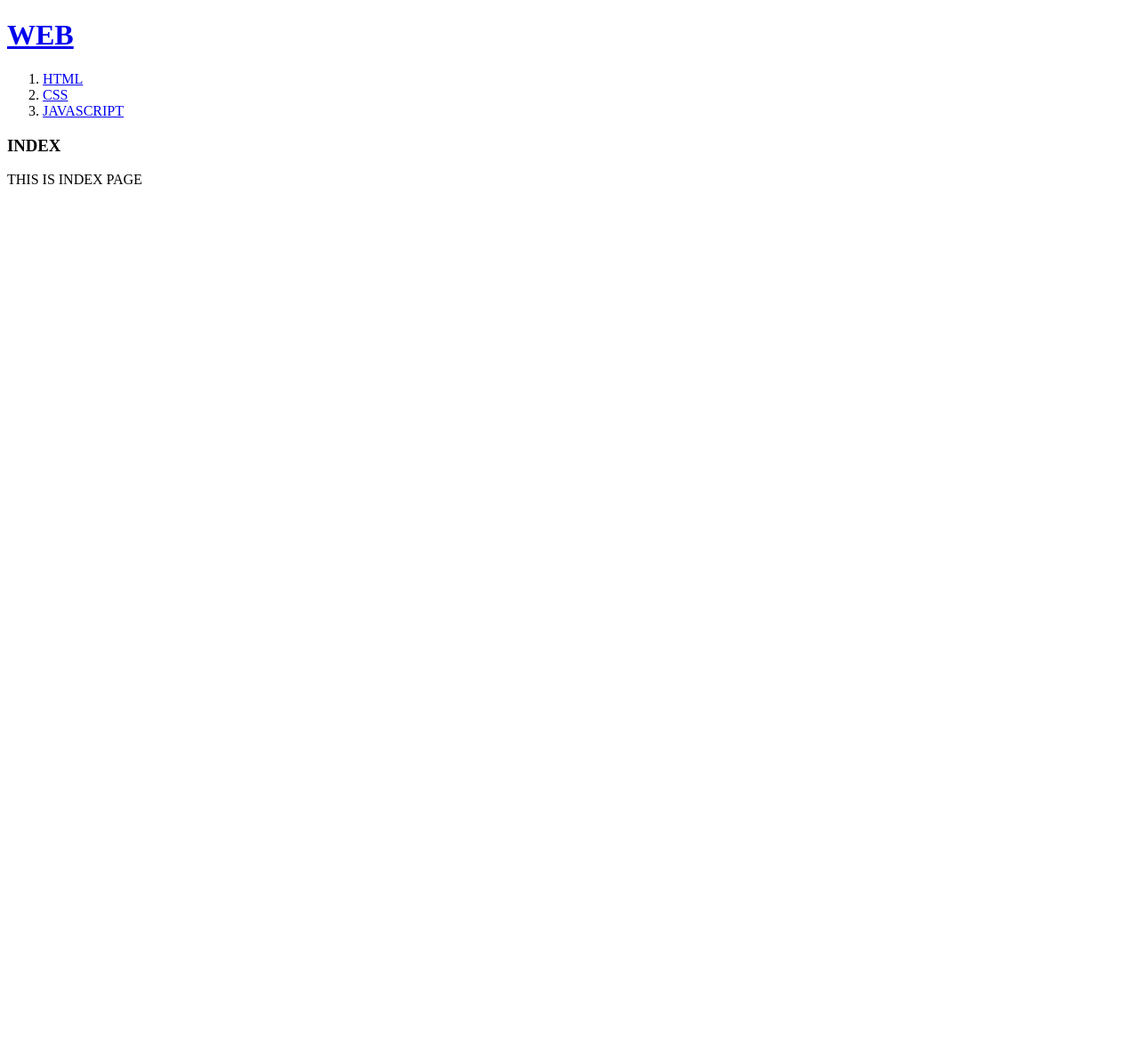
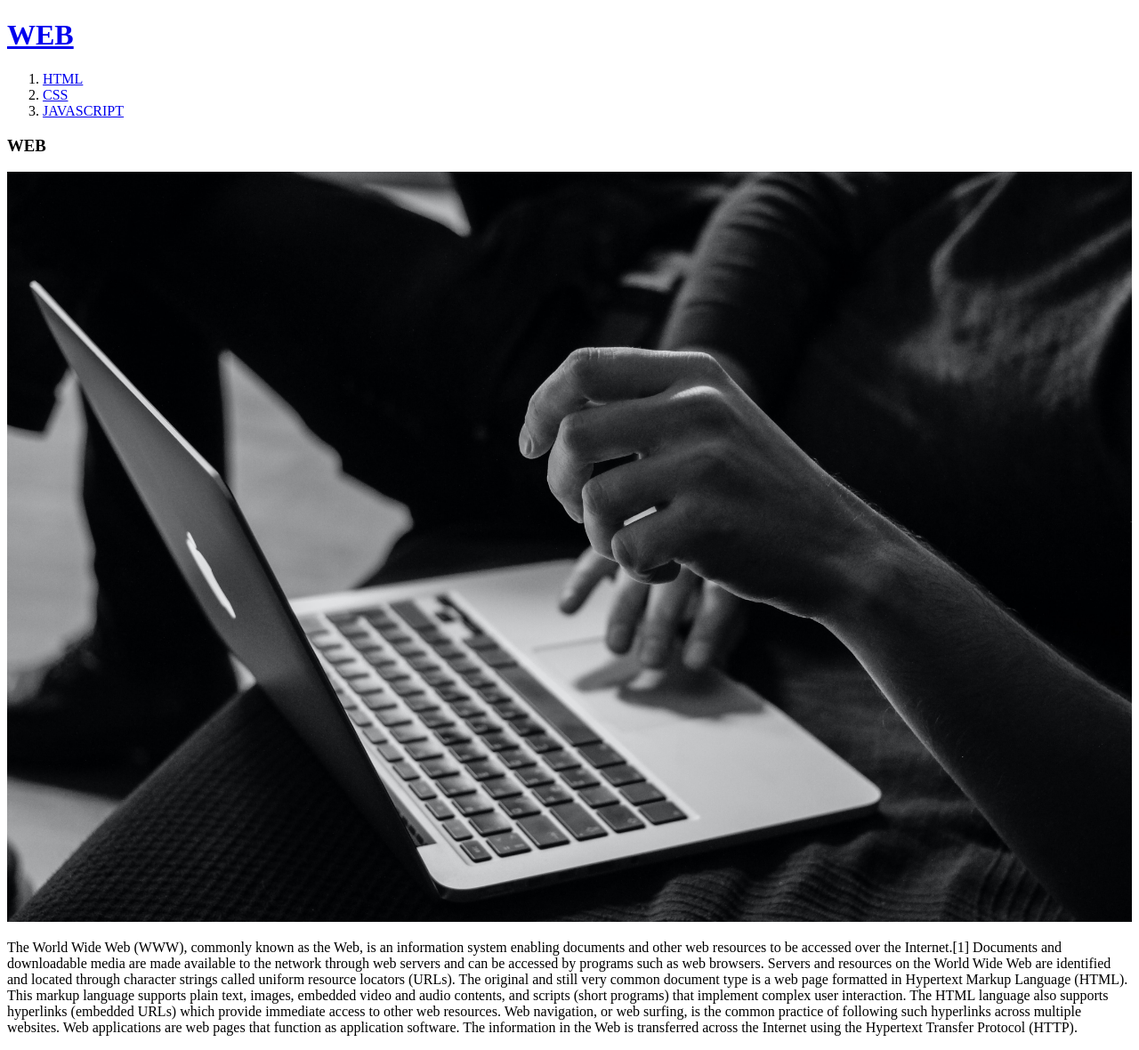
Before and after one commit to leey00nsu/my-first-web-site, a plain HTML site: page index.html in a window 1280 px wide. Shown: the whole page at 89% size. Before the commit the page ends 800 px from the top, so only its background shows below. Drawn offline with Linux system fonts and the light colour scheme.

Commit message:
Add files via upload

```diff
--- a/index.html
+++ b/index.html
@@ -11,8 +11,12 @@
   <li><a href="2.html">CSS</a></li>
   <li><a href="3.html">JAVASCRIPT</a></li>
   </ol>
-  <h3>INDEX</h3>
+  <h3>WEB</h3>
 
-  <p>THIS IS INDEX PAGE</p>
+  <img src="web.jpg" alt="web image" width="100%" height="100%">
+
+  <p>The World Wide Web (WWW), commonly known as the Web, is an information system enabling documents and other web resources to be accessed over the Internet.[1]
+
+Documents and downloadable media are made available to the network through web servers and can be accessed by programs such as web browsers. Servers and resources on the World Wide Web are identified and located through character strings called uniform resource locators (URLs). The original and still very common document type is a web page formatted in Hypertext Markup Language (HTML). This markup language supports plain text, images, embedded video and audio contents, and scripts (short programs) that implement complex user interaction. The HTML language also supports hyperlinks (embedded URLs) which provide immediate access to other web resources. Web navigation, or web surfing, is the common practice of following such hyperlinks across multiple websites. Web applications are web pages that function as application software. The information in the Web is transferred across the Internet using the Hypertext Transfer Protocol (HTTP).</p>
   </body>
 </html>
```
Also changed, not shown: web.jpg (added).
